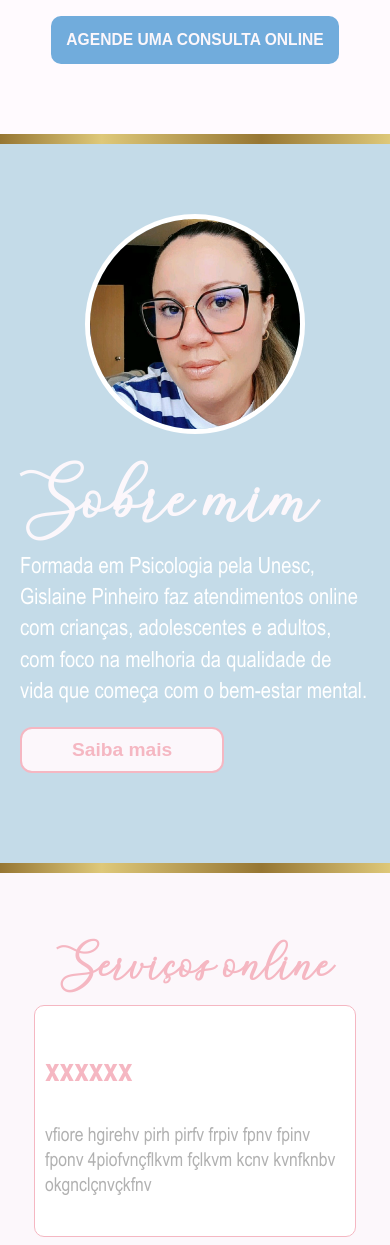
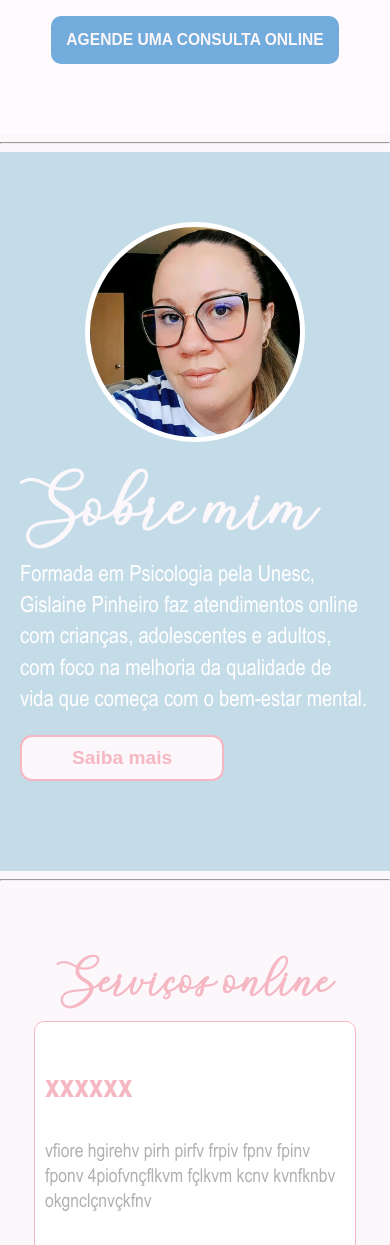
Before and after one commit to gislainepinheiro/gislainepinheiro, a plain HTML site: page index.html in a window 390 px wide. Shown: the part 840-2085 px from the top of the page. Drawn offline with Linux system fonts and the light colour scheme.

Commit message:
Update index.html

```diff
--- a/index.html
+++ b/index.html
@@ -1,5 +1,6 @@
 <!DOCTYPE html>
 <html lang="pt-br">
+
 <head>
     <meta charset="UTF-8">
     <meta name="viewport" content="width=device-width, initial-scale=1.0">
@@ -31,45 +32,59 @@
         </nav>
     </header>
 
+
+    <main>
+
         <section class="principal">
             <img src="img/logo-mobi.png" class="logo-mobile mobile">
             <h1>Seu bem-estar começa aqui</h1>
-        <p>Descubra um <b>espaço seguro e acolhedor</b> onde você pode explorar seus pensamentos e sentimentos, encontrar equilíbrio e construir um <b>futuro mais saudável e feliz</b>.</p>
+            <p>Descubra um <b>espaço seguro e acolhedor</b> onde você pode explorar seus pensamentos e sentimentos,
+                encontrar equilíbrio e construir um <b>futuro mais saudável e feliz</b>.</p>
             <button>agende uma consulta online</button>
         </section>
-    <section class="divisor mobile"></section>
+
+        <hr class="mobile">
+
         <section id="sobre">
             <article>
                 <h2>Sobre mim</h2>
-            <p>Formada em Psicologia pela Unesc, Gislaine Pinheiro faz atendimentos online com crianças, adolescentes e adultos, com foco na melhoria da qualidade de vida que começa com o bem-estar mental.</p>
+                <p>Formada em Psicologia pela Unesc, Gislaine Pinheiro faz atendimentos online com crianças,
+                    adolescentes e adultos, com foco na melhoria da qualidade de vida que começa com o bem-estar mental.
+                </p>
                 <button>Saiba mais</button>
             </article>
             <img src="img/gislaine.jpg" class="foto-gislaine">
         </section>
-    <section class="divisor mobile"></section>
+        <hr class="mobile">
 
         <section id="servicos">
             <h2>Serviços online</h2>
             <article>
                 <section>
                     <h3>xxxxxx</h3>
-                <p>vfiore hgirehv pirh pirfv frpiv fpnv fpinv fponv 4piofvnçflkvm fçlkvm kcnv kvnfknbv okgnclçnvçkfnv</p>
+                    <p>vfiore hgirehv pirh pirfv frpiv fpnv fpinv fponv 4piofvnçflkvm fçlkvm kcnv kvnfknbv
+                        okgnclçnvçkfnv</p>
                 </section>
                 <section>
                     <h3>xxxxxx</h3>
-                <p>vfiore hgirehv pirh pirfv frpiv fpnv fpinv fponv 4piofvnçflkvm fçlkvm kcnv kvnfknbv okgnclçnvçkfnv</p>
+                    <p>vfiore hgirehv pirh pirfv frpiv fpnv fpinv fponv 4piofvnçflkvm fçlkvm kcnv kvnfknbv
+                        okgnclçnvçkfnv</p>
                 </section>
                 <section>
                     <h3>xxxxxx</h3>
-                <p>vfiore hgirehv pirh pirfv frpiv fpnv fpinv fponv 4piofvnçflkvm fçlkvm kcnv kvnfknbv okgnclçnvçkfnv</p>
+                    <p>vfiore hgirehv pirh pirfv frpiv fpnv fpinv fponv 4piofvnçflkvm fçlkvm kcnv kvnfknbv
+                        okgnclçnvçkfnv</p>
                 </section>
             </article>
         </section>
 
-    <section class="divisor"></section>
+    </main>
+
+    <hr>
 
     <footer>
         <p>&copy; Gislaine Pinheiro. Todos os direitos reservados.</p>
     </footer>
 </body>
+
 </html>
```
Lines whose indentation alone changed are shown as unchanged.
